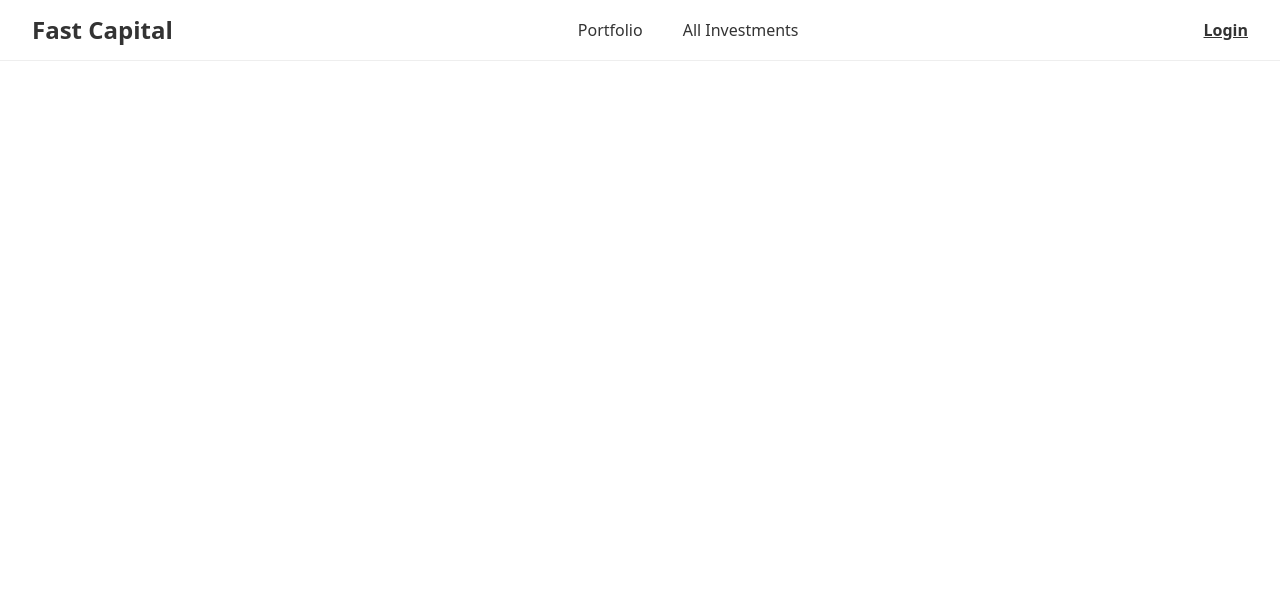
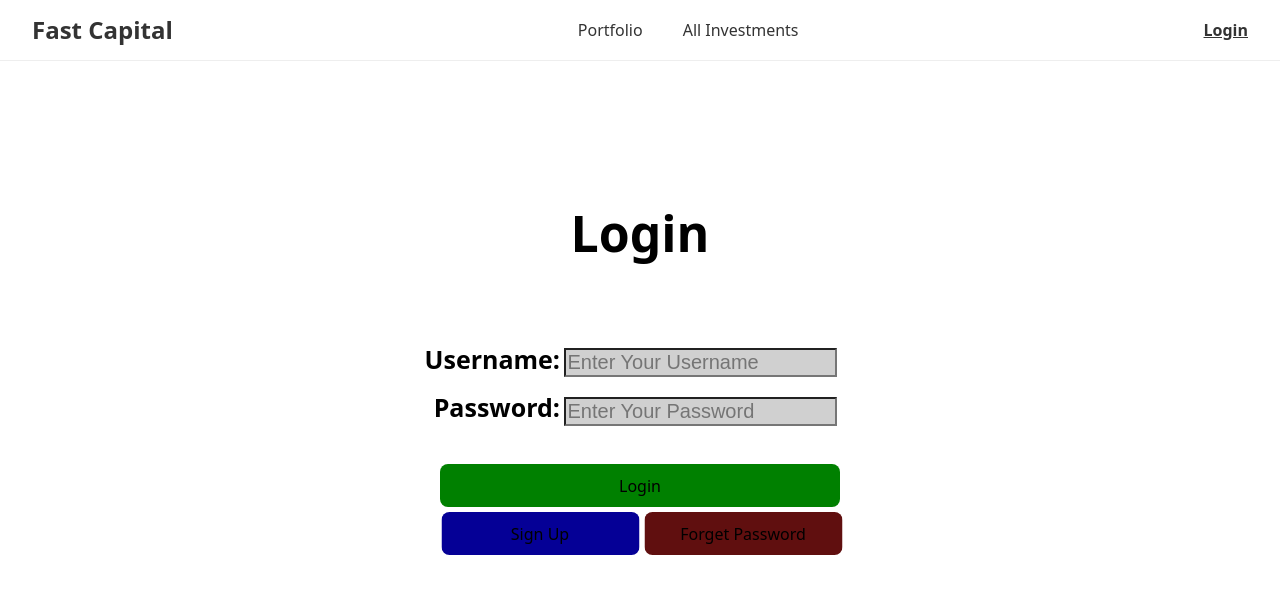
Before and after one commit to jlai9001/FastCapital, a React (Vite) app in the folder client/: page /login in a window 1280 px wide. Shown: the top 594 px of the page. Built offline with nearby package versions, Linux system fonts and the light colour scheme.

Commit message:
UI-LOGIN

```diff
--- /dev/null
+++ b/client/src/pages/login.css
@@ -0,0 +1,94 @@
+
+
+.Login_Container{
+    margin-top: -100px;
+    width:1000px;
+    height:500px;
+    background-color: white;
+
+}
+
+.Login_Title{
+    color: rgb(0, 0, 0);
+    font-weight: Bold;
+    font-size: 50px;
+}
+
+.Error_Message{
+    color: rgb(255, 0, 0);
+    font-weight: Bold;
+    font-size: 25px;
+    background-color: rgb(255, 187, 187);
+    transform: translateY(50px);
+}
+
+.All_Fields_Container{
+    transform: translate(20px,-30px);
+
+}
+
+.Fields_Title_Container{
+    transform: translate(-600px,100px);
+
+}
+
+.Field_Title{
+    color: rgb(0, 0, 0);
+    font-weight: Bold;
+    font-size: 25px;
+    text-align: right;
+    margin-bottom: 10px;
+}
+
+.Input_Container{
+    display: flex;
+    flex-direction: column;
+    justify-content: center; /* vertical centering */
+    align-items: center; /* horizontal centering */
+    transform: translate(40px,12px);
+}
+
+.Input_Field{
+    color:black;
+    background-color: rgb(208, 208, 208);
+    font-size: 20px;
+    margin-bottom: 20px;
+}
+
+.Login_Button{
+    width:400px;
+    background-color: green;
+    margin-bottom: 5px;
+}
+
+.Login_Button:hover{
+    width:400px;
+    background-color: rgb(195, 255, 0);
+    color: black;
+    border: none;
+}
+
+.Login_Button_Container{
+    display: flex;
+    flex-direction: column;
+    justify-content: center; /* vertical centering */
+    align-items: center; /* horizontal centering */
+}
+
+.Signup_Button{
+    width:198px;
+    background-color: rgb(5, 0, 150);
+    margin-right: 5px;
+
+}
+
+.SecondRow{
+    flex-direction: row;
+    transform: translateX(1.5px);
+
+}
+
+.Forget_Password_Button{
+    width:198px;
+    background-color: rgb(96, 15, 15);
+}
--- a/client/src/pages/login.jsx
+++ b/client/src/pages/login.jsx
@@ -1,8 +1,80 @@
-import React from "react"
+import './login.css'
+import {useState} from 'react';
+import { useNavigate } from 'react-router-dom';
 
-export default function Login(){
-    return(
-        <>
-        </>
+function Error_Message(){
+    return (
+        <div className= "Error_Message">Invalid Username or Password</div>
     )
 }
+
+
+function Login(){
+    const [username,set_username] = useState('');
+    const [password,set_password] = useState('');
+    const [showError,set_showError] = useState(false);
+
+    const navigate = useNavigate();
+
+    const LoginClick = () => {
+    console.log("Login Click");
+    console.log("username",username);
+    console.log("password",password);
+
+    /////////////////////////////////////////////////// validate login credentials
+    // login success
+    if (username == "user123" && password == "P@ssw0rd123!"){
+        console.log("login success!");
+        navigate('/');
+    }else{
+    // login failed
+        console.log("login failed!");
+        set_showError(true);
+    }
+
+    }
+
+    const SignUpClick = () => {
+    alert("Can't Sign Up - Developer 404")
+    };
+
+    const ForgetPasswordClick = () => {
+    alert("Can't Change Password - Developer 404")
+    };
+
+    return(
+        <div className="Login_Container">
+            <div className= "Login_Title">Login </div>
+            {showError && <Error_Message />}
+            <div className = "All_Fields_Container">
+                <div className= "Fields_Title_Container">
+                    <div className = "Field_Title">Username:</div>
+                    <div className = "Field_Title">Password:</div>
+                </div>
+                <div className= "Input_Container">
+                        <input className="Input_Field"
+                        type="text"
+                        value={username}
+                        onChange={(e) => set_username(e.target.value)}
+                        placeholder="Enter Your Username"
+                        />
+                        <input className="Input_Field"
+                        type="text"
+                        value={password}
+                        onChange={(e) => set_password(e.target.value)}
+                        placeholder="Enter Your Password"
+                        />
+                    </div>
+                </div>
+            <div className="Login_Button_Container">
+                <button className="Login_Button" onClick={LoginClick}>Login</button>
+                <div className="SecondRow">
+                    <button className="Signup_Button" onClick={SignUpClick}>Sign Up</button>
+                    <button className="Forget_Password_Button" onClick={ForgetPasswordClick}>Forget Password</button>
+                </div>
+            </div>
+        </div>
+    )
+}
+
+export default Login;
```
